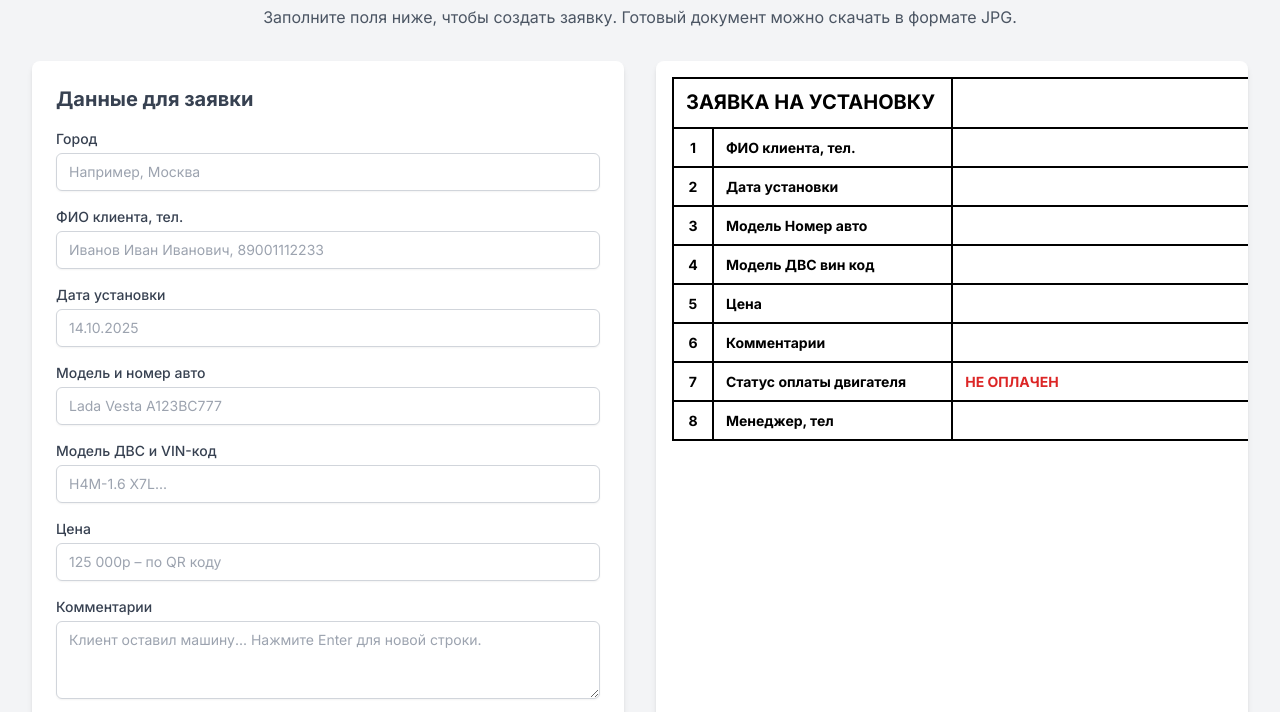
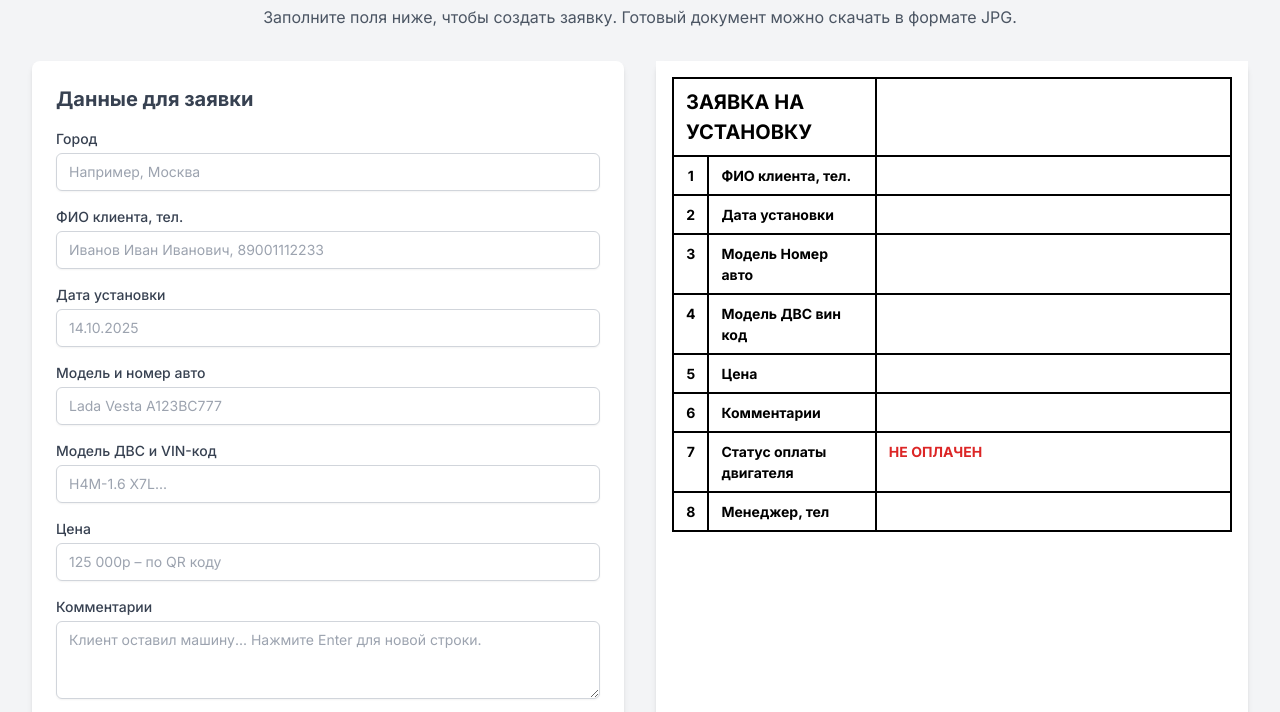
Before and after one commit to ryangranville7-ai/generatorZayavok, a plain HTML site: page index.html in a window 1280 px wide. Shown: the part 71-783 px from the top of the page. Drawn offline with nearby package versions, Linux system fonts and the light colour scheme.

Commit message:
index.html

```diff
--- a/index.html
+++ b/index.html
@@ -27,6 +27,7 @@
             vertical-align: top;
             /* Добавим высоту для пустых ячеек */
             height: 2.5em;
+            word-break: break-word; /* Для лучшего переноса длинных слов */
         }
         .application-table th {
             text-align: left;
@@ -70,16 +71,9 @@
             word-break: break-word; /* Переносит длинные слова */
         }
 
-        /* НОВЫЕ СТИЛИ для фиксированного формата вывода */
-        .preview-container {
-            overflow-x: auto; /* Добавляет горизонтальный скролл на мобильных */
-        }
-
         #application-preview {
             padding: 1rem; /* Отступы внутри JPG файла */
             background-color: white;
-            width: 800px; /* Фиксированная ширина для стабильного формата JPG */
-            box-sizing: content-box;
         }
     </style>
 </head>
@@ -141,7 +135,7 @@
             </div>
 
             <!-- Предпросмотр заявки -->
-            <div class="bg-white rounded-lg shadow-md preview-container">
+            <div class="bg-white rounded-lg shadow-md">
                  <div id="application-preview">
                     <table class="application-table">
                         <thead>
```
